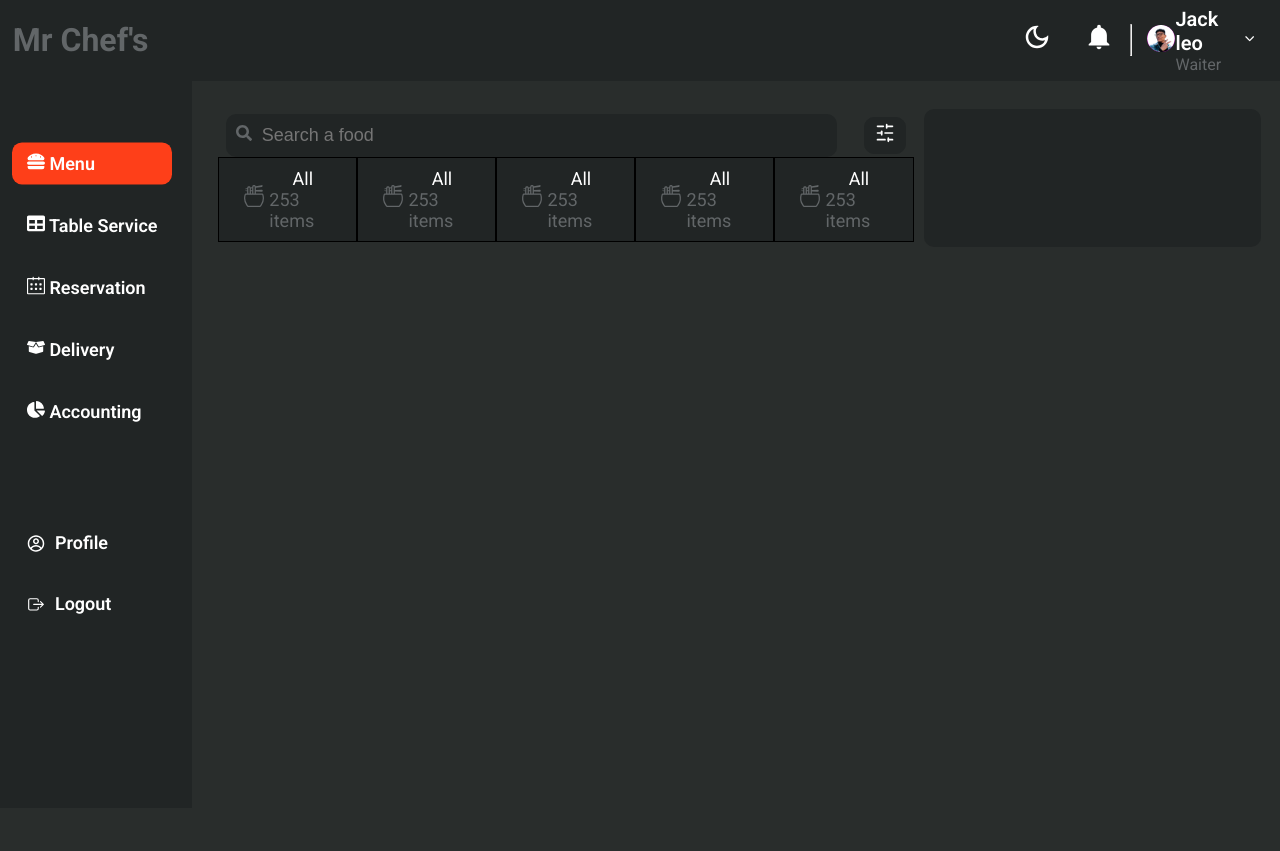
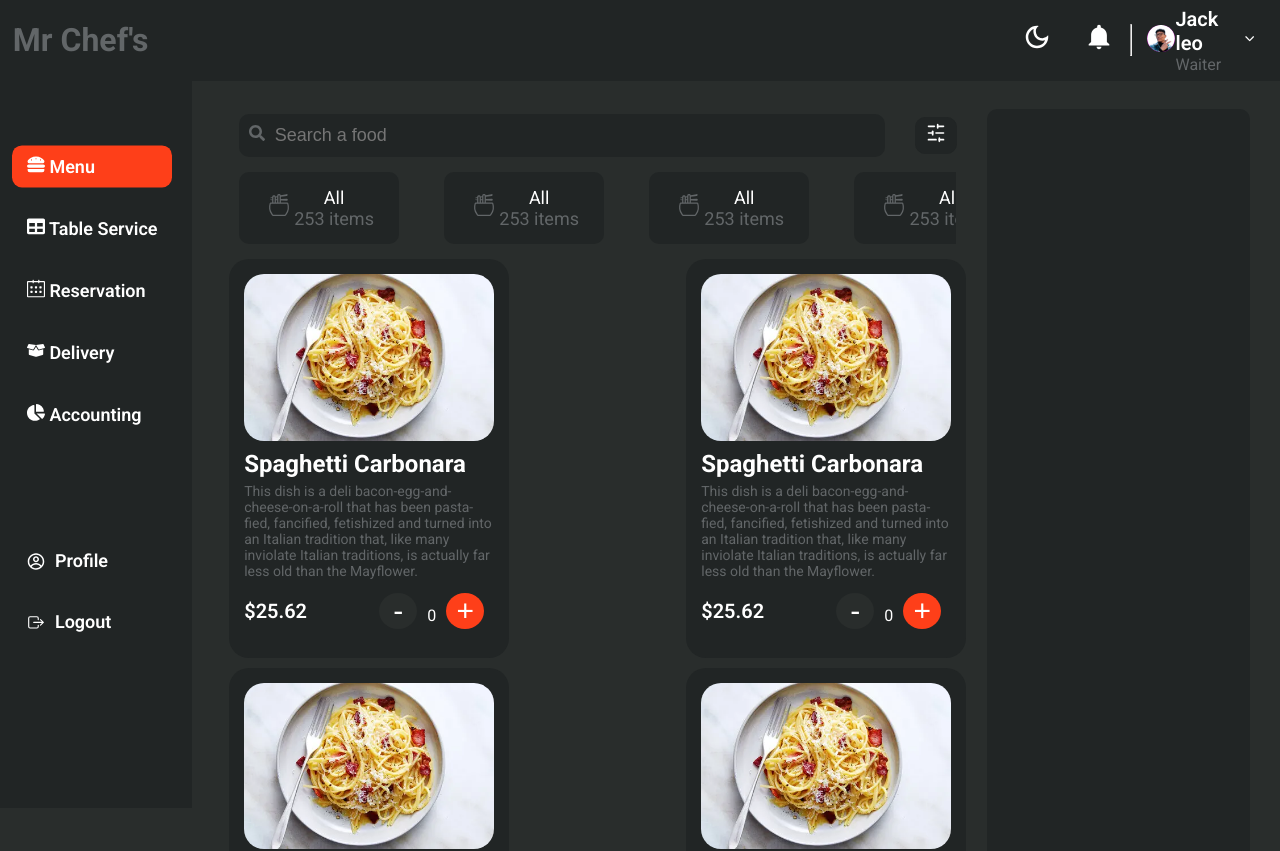
Before and after one commit to SrijeshBista/software, a React (Vite) app: page / in a window 1280 px wide. Shown: the top 851 px of the page. Before the commit the page ends 800 px from the top, so only its background shows below. Built offline with nearby package versions, Linux system fonts and the light colour scheme; a web font is replaced by a local one.

Commit message:
srijesh bista

```diff
--- a/src/component/Menu.jsx
+++ b/src/component/Menu.jsx
@@ -4,7 +4,9 @@ import SideNav from "./navbars/SideNav";
 import { FaSearch } from "react-icons/fa";
 import { LuSlidersHorizontal } from "react-icons/lu";
 import { CiBowlNoodles } from "react-icons/ci";
-const Menu = () => {
+import MenuCard from "./MenuCard";
+import pasta from "../assets/spaghetti.png";
+const Menu = (props) => {
   return (
     <>
       <section id="menu">
@@ -26,44 +28,67 @@ const Menu = () => {
                 </div>
               </div>
               <div className="menu-middle">
+                <div className="card">
                   <div className="small-card">
-                    <div className="icons"><CiBowlNoodles /></div>
+                    <div className="icons">
+                      <CiBowlNoodles />
+                    </div>
                     <div className="detail">
                       <p>All</p>
                       <span>253 items</span>
                     </div>
                   </div>
                   <div className="small-card">
-                    <div className="icons"><CiBowlNoodles /></div>
+                    <div className="icons">
+                      <CiBowlNoodles />
+                    </div>
                     <div className="detail">
                       <p>All</p>
                       <span>253 items</span>
                     </div>
                   </div>
                   <div className="small-card">
-                    <div className="icons"><CiBowlNoodles /></div>
+                    <div className="icons">
+                      <CiBowlNoodles />
+                    </div>
                     <div className="detail">
                       <p>All</p>
                       <span>253 items</span>
                     </div>
                   </div>
                   <div className="small-card">
-                    <div className="icons"><CiBowlNoodles /></div>
+                    <div className="icons">
+                      <CiBowlNoodles />
+                    </div>
                     <div className="detail">
                       <p>All</p>
                       <span>253 items</span>
                     </div>
                   </div>
                   <div className="small-card">
-                    <div className="icons"><CiBowlNoodles /></div>
+                    <div className="icons">
+                      <CiBowlNoodles />
+                    </div>
                     <div className="detail">
                       <p>All</p>
                       <span>253 items</span>
                     </div>
                   </div>
                 </div>
+              </div>
 
+              <div className="menu-bottom">
+                <div className="cards">
+                  <MenuCard name="Spaghetti Carbonara" price="$25.62" img={pasta} des="This dish is a deli bacon-egg-and-cheese-on-a-roll that has been pasta-fied, fancified, fetishized and turned into an Italian tradition that, like many inviolate Italian traditions, is actually far less old than the Mayflower." />
+                  <MenuCard name="Spaghetti Carbonara" price="$25.62" img={pasta} des="This dish is a deli bacon-egg-and-cheese-on-a-roll that has been pasta-fied, fancified, fetishized and turned into an Italian tradition that, like many inviolate Italian traditions, is actually far less old than the Mayflower." />
+                  <MenuCard name="Spaghetti Carbonara" price="$25.62" img={pasta} des="This dish is a deli bacon-egg-and-cheese-on-a-roll that has been pasta-fied, fancified, fetishized and turned into an Italian tradition that, like many inviolate Italian traditions, is actually far less old than the Mayflower." />
+                  <MenuCard name="Spaghetti Carbonara" price="$25.62" img={pasta} des="This dish is a deli bacon-egg-and-cheese-on-a-roll that has been pasta-fied, fancified, fetishized and turned into an Italian tradition that, like many inviolate Italian traditions, is actually far less old than the Mayflower." />
+                  <MenuCard name="Spaghetti Carbonara" price="$25.62" img={pasta} des="This dish is a deli bacon-egg-and-cheese-on-a-roll that has been pasta-fied, fancified, fetishized and turned into an Italian tradition that, like many inviolate Italian traditions, is actually far less old than the Mayflower." />
+                  <MenuCard name="Spaghetti Carbonara" price="$25.62" img={pasta} des="This dish is a deli bacon-egg-and-cheese-on-a-roll that has been pasta-fied, fancified, fetishized and turned into an Italian tradition that, like many inviolate Italian traditions, is actually far less old than the Mayflower." />
                 </div>
+              </div>
+            </div>
+
             {/* right side  */}
             <div className="menu-right"></div>
           </div>
--- /dev/null
+++ b/src/component/MenuCard.jsx
@@ -0,0 +1,47 @@
+// import React from 'react';
+import { useState } from "react";
+const MenuCard = ({ name, img, price, des }) => {
+  const [count, setCount] = useState(0);
+  const increaseCount = () => {
+    if (count < 10) {
+      setCount(count + 1);
+    }
+  };
+  const decreaseCount = () => {
+    if (count >= 1) {
+      setCount(count - 1);
+    }
+  };
+  return (
+    <>
+      <div className="menucard-main">
+        <div className="menu-card">
+          <div className="img">
+            <img src={img} alt="Name" />
+          </div>
+          <div className="middle-card">
+            <div className="title">
+              <h1>{name}</h1>
+            </div>
+            <div className="des">
+              <p>{des}</p>
+            </div>
+          </div>
+          <div className="bottom-card">
+            <div className="price">
+              <p>{price}</p>
+            </div>
+
+            <div className="buttons">
+              <button onClick={decreaseCount}>-</button>
+              <span>{count}</span>
+              <button onClick={increaseCount} className="increase">+</button>
+            </div>
+          </div>
+        </div>
+      </div>
+    </>
+  );
+};
+
+export default MenuCard;
--- a/src/scss/Menu.scss
+++ b/src/scss/Menu.scss
@@ -2,14 +2,16 @@
   display: flex;
   // width: 100%;
   padding: 8% 0 0 15%;
+
   .menu-main {
     display: flex;
-    justify-content: space-between;
+    justify-content: space-evenly;
+    // gap: 5px;
     .menu-left {
-    //   width: 50%;
-        overflow-x: scroll;
-         scrollbar-width: 0;
+      width: 70%;
+      overflow-x: hidden;
       padding: 5px 10px;
+      // border: 1px solid red;
       .menu-top {
         display: flex;
         align-items: center;
@@ -18,13 +20,11 @@
         gap: 20px;
         .search {
           width: 85%;
-          // border: 2px solid blue;
           background-color: $secondary-color;
           padding: 10px;
           border-radius: 10px;
           color: $font-color;
           form {
-            // width: 100%;
             input {
               width: 97%;
               border: none;
@@ -49,44 +49,141 @@
         }
       }
       .menu-middle {
+        scroll-behavior: smooth;
+        // border: 2px solid blue;
+        overflow-x: scroll;
+        scrollbar-width: none;
+        margin: 15px 10px;
+
+        .card {
           display: flex;
           justify-content: space-between;
           align-items: center;
-        gap: 0px;
-
-
-
+          width: 980px;
 
           .small-card {
             display: flex;
             justify-content: space-between;
             align-items: center;
-          border: 1px solid black;
+            // border: 1px solid black;
             background-color: $secondary-color;
-          padding: 10px 20px ;
-          .icons{
+            padding: 15px 25px;
+            border-radius: 10px;
+            cursor: pointer;
+            &:hover {
+              border-radius: 10px;
+              // transform: scale(1.2);
+              background-color: rgba(122, 122, 122, 0.903);
+              transition: 400ms ease-in-out;
+              color: #fff;
+            }
+
+            .icons {
               font-size: 30px;
             }
-          .detail{
+            .detail {
               p {
                 margin: 0;
                 text-align: center;
                 font-size: 18px;
                 color: #fff;
               }
-              span{
+              span {
                 font-size: 18px;
               }
             }
-
+          }
+        }
+      }
+      .menu-bottom {
+        .cards{
+          display: flex;
+          justify-content: space-between;
+          align-items: center;
+          gap: 10px;
+          flex-wrap: wrap;
         }
       }
     }
 
     .menu-right {
-      width: 35%;
+      width: 25%;
       background-color: $secondary-color;
       border-radius: 10px;
     }
   }
 }
+
+
+
+
+
+
+
+
+
+
+
+
+
+
+// menu prop scss
+.menucard-main{
+
+  .menu-card{
+    // border: 1px solid blue;
+    background-color: $secondary-color;
+    border-radius: 20px;
+    width: 250px;
+    padding: 15px;
+    .img{
+      width: 100%;
+      img{
+        width: 100%;
+        border-radius: 20px;
+      }
+    }
+    .middle-card{
+      .title{
+        h1{
+          margin:5px 0px;
+          color: #fff;
+        }
+      }
+      .des{
+        p{
+          padding-top: 5px;
+          padding: 0;
+          margin: 0;
+          font-size:14px ;
+        }
+      }
+    }
+    .bottom-card{
+      display: flex;
+      justify-content: space-between;
+      align-items: center;
+      color: #fff;
+      .price{
+        p{
+          font-size: 20px;
+          font-weight: 600;
+        }
+      }
+      button{
+        cursor: pointer;
+        margin: 0 10px;
+        border: none;
+        background-color: transparent;
+        color: #fff;
+        font-size: 30px;
+        border-radius: 50%;
+        background-color: $primary-color;
+        width: 38px;
+      }
+      .increase{
+        background-color: $active-color;
+      }
+    }
+  }
+}
--- a/src/scss/navbars/sidenav.scss
+++ b/src/scss/navbars/sidenav.scss
@@ -12,7 +12,7 @@
     flex-direction: column;
     justify-content: space-between;
     align-items: start;
-    gap: 50px;
+    gap: 65px;
 
     ul {
       margin: 0;
```
Also changed, not shown: src/assets/spaghetti.png (added). Lines whose indentation alone changed are shown as unchanged.
